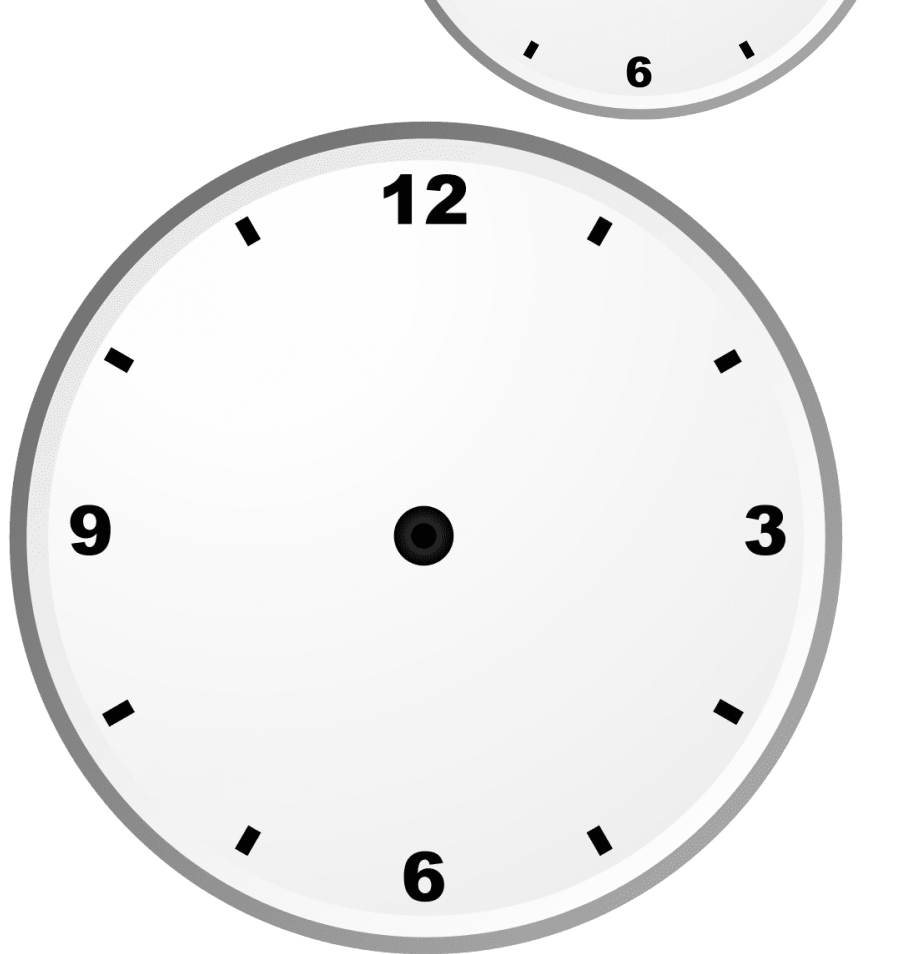
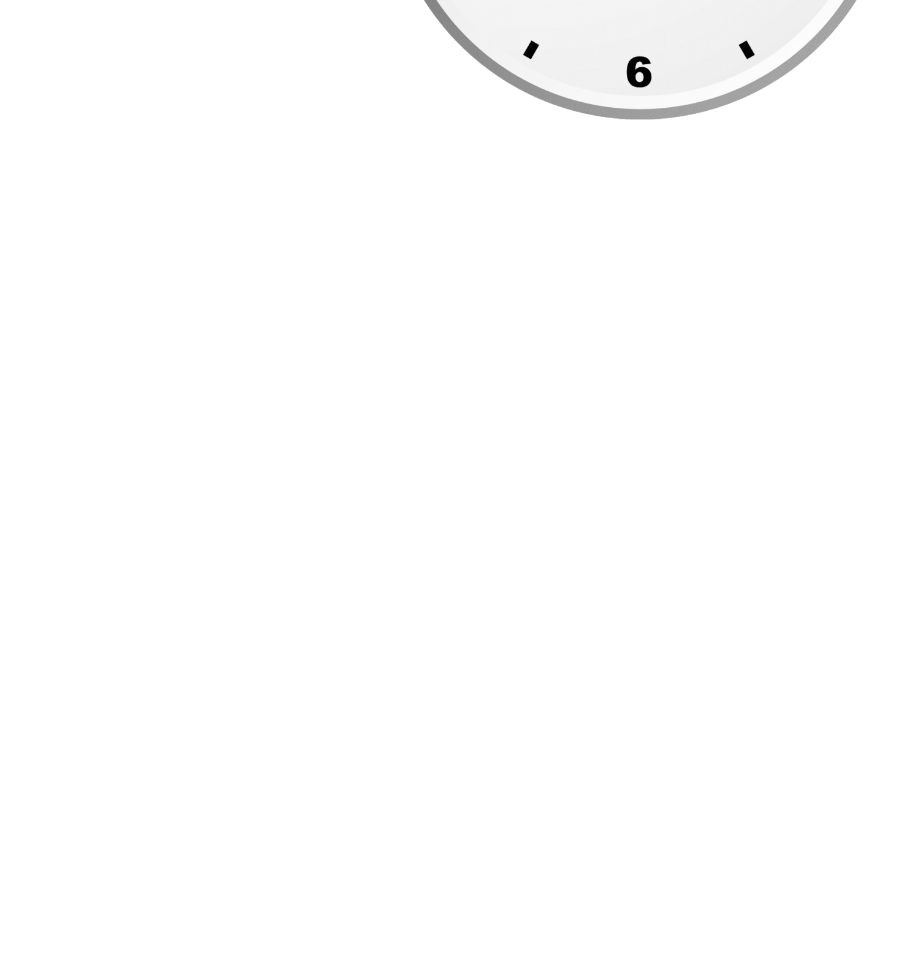
Before and after one commit to vishalpatil0/clock-using-HTML-and-JS-and-CSS, a plain HTML site: page index.html in a window 1280 px wide. Shown: the part 400-1354 px from the top of the page, without its empty margins (0-911 px from the left). After the commit the page ends 800 px from the top, so only its background shows below. Drawn offline with Linux system fonts and the light colour scheme.

Commit message:
Update index.html

```diff
--- a/index.html
+++ b/index.html
@@ -13,6 +13,5 @@
         <div id="minute"></div>
         <div id="second"></div>
     </div>
-    <img src="/clock.png">
 </body>
 </html>
```
